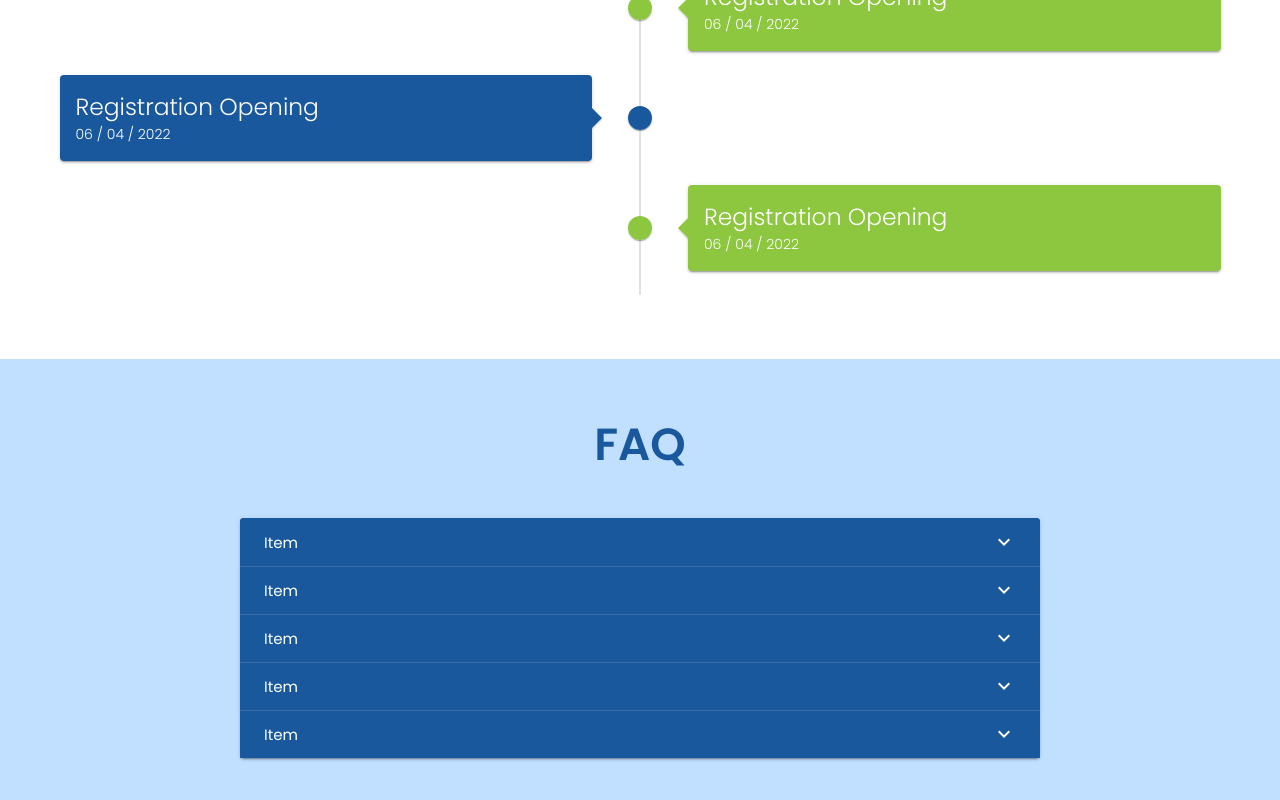
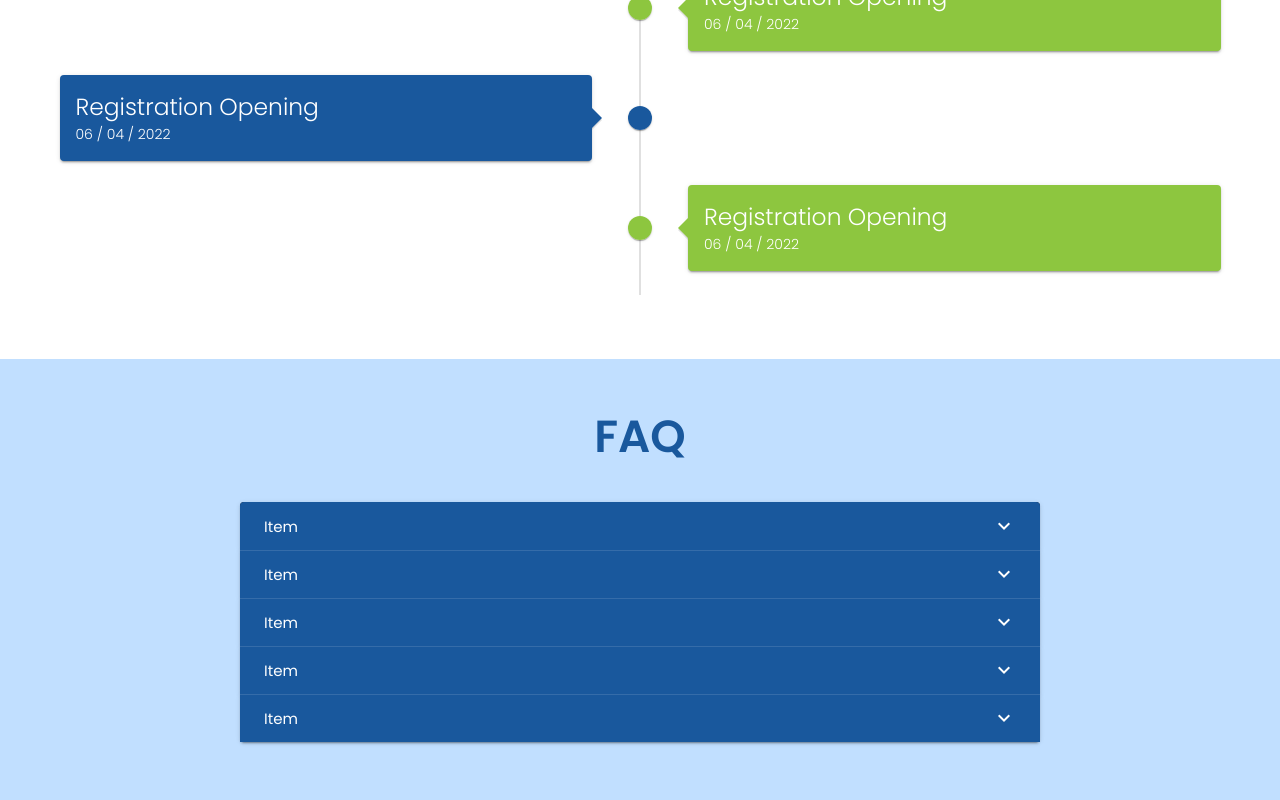
Before and after one commit to Nikila99gimhan/MADFest-Website, a Nuxt app: page / in a window 1280 px wide. Shown: the part 1990-2790 px from the top of the page. Built offline with nearby package versions, Linux system fonts and the light colour scheme.

Commit message:
Update FaqBanner.vue

```diff
--- a/components/FaqBanner.vue
+++ b/components/FaqBanner.vue
@@ -1,9 +1,11 @@
 <template>
 <div class="mainDiv">
-  <v-row class="py-10"
-      ><v-col><h1 class="Title">FAQ</h1></v-col></v-row
-    >
-<div class="d-flex justify-center">
+  <v-row class="py-8">
+    <v-col>
+      <h1 class="Title">FAQ</h1>
+    </v-col>
+  </v-row>
+<div class="d-flex justify-center px-4">
 
       <v-expansion-panels focusable hover dark style="maxWidth: 800px;">
         <v-expansion-panel v-for="(item, i) in 5" :key="i">
```
